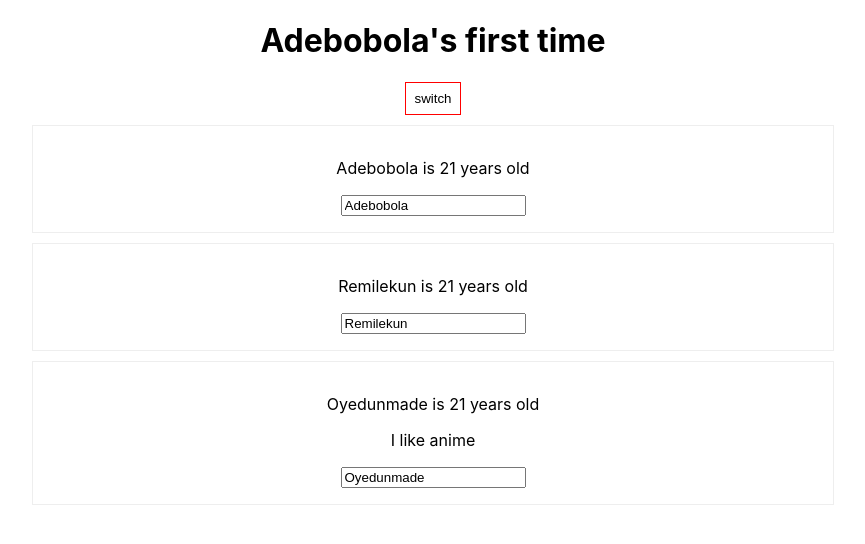
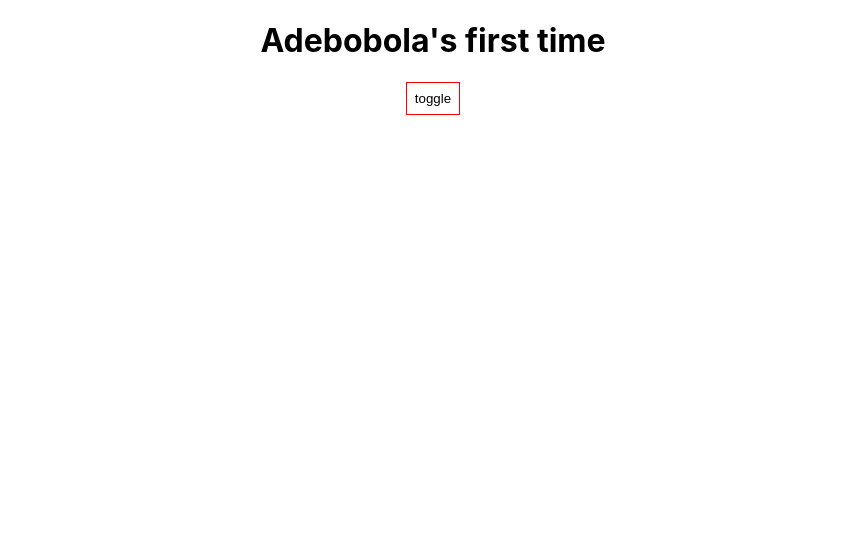
Before and after one commit to Adebobola01/react-guide, a React (Create React App) app: page / in a window 1280 px wide. Shown: the top 544 px of the page, without its empty margins (207-1072 px from the left). Built offline with nearby package versions, Linux system fonts and the light colour scheme.

Commit message:
rendered content conditionally

```diff
--- a/src/App.js
+++ b/src/App.js
@@ -9,7 +9,8 @@ class App extends Component {
       { name: "Adebobola", age: 21 },
       { name: "Remilekun", age: 21 },
       {name: "Oyedunmade", age: 21}
-    ]
+    ],
+    showPersons: false
   }
 
   nameChangedHandler = (event) => {
@@ -30,6 +31,13 @@ class App extends Component {
     ]})
   }
 
+  togglePerson = () => {
+    let show = this.state.showPersons
+    this.setState({
+      showPersons: !show
+    })
+  }
+
 
   render() {
     const style = {
@@ -40,10 +48,14 @@ class App extends Component {
     return (
       <div className="App">
         <h1>Adebobola's first time</h1>
-        <button onClick={this.switchNameHandler.bind(this, "bobo")} style={style}>switch</button>
-        <Person name={this.state.persons[0].name} age={this.state.persons[0].age} />
-        <Person name={this.state.persons[1].name} age={this.state.persons[1].age} changed={ this.nameChangedHandler}  />
-        <Person name={this.state.persons[2].name} age={this.state.persons[2].age} clicked={this.switchNameHandler.bind(this, "muhy")} >I like anime</Person>
+        <button onClick={this.togglePerson} style={style}>toggle</button>
+        { this.state.showPersons ?
+          <div>
+            <Person name={this.state.persons[0].name} age={this.state.persons[0].age} />
+            <Person name={this.state.persons[1].name} age={this.state.persons[1].age} changed={ this.nameChangedHandler}  />
+            <Person name={this.state.persons[2].name} age={this.state.persons[2].age} clicked={this.switchNameHandler.bind(this, "muhy")} >I like anime</Person>
+          </div> : null
+        }
       </div>
     )
   };
```
